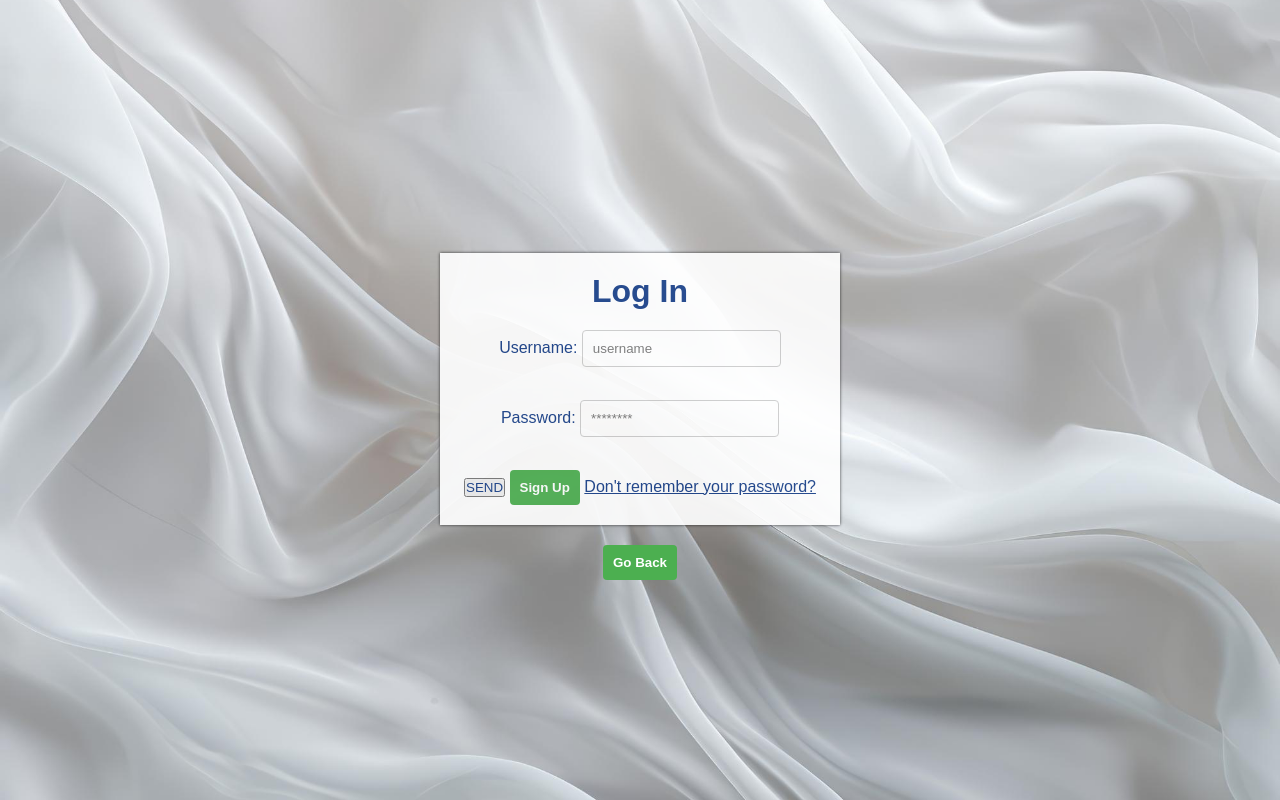
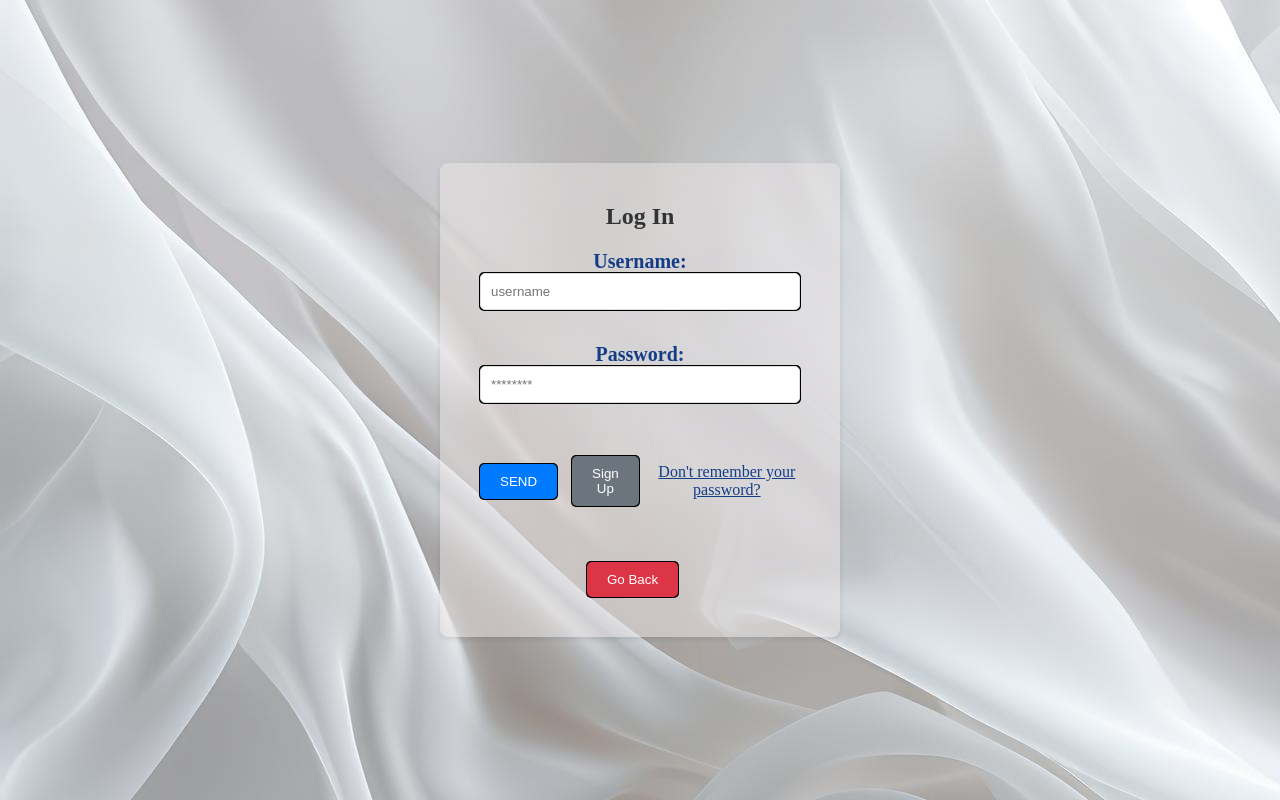
Before and after one commit to zikail/PrjPhp-FENTGames, a PHP site: page /pages/loginPage.php in a window 1280 px wide. Run offline with PHP 8.4, Linux system fonts and the light colour scheme.

Commit message:
removed footer from dashboard and css for login

```diff
--- a/assets/css/login.css
+++ b/assets/css/login.css
@@ -12,97 +12,115 @@ body
     justify-content: center;
     align-items: center;
     min-height: 100vh;
-    background: url('../images/background1.jpg') no-repeat;
+    background: url('../images/background1.jpg') no-repeat !important;
     background-size: cover;
     background-position: center;
 
 }
 
 
-
-.loginContainer
-{
-    width: 400px;
-    box-shadow: 0 0 3px 0 rgba(0, 0, 0, 0.8);
-    background: #fff;
-    padding: 20px;
-    margin: 8% auto 0;
-    text-align: center;
-    opacity: 0.9;
-}
-
-
-.loginContainer h1
-{
-    margin-bottom: 20px;
-}
-
-.outer-container
-{
-    display: flex;
-    flex-direction: column;
-    align-items: center;
-}
-
-.back-button
-{
-    margin-top: 20px;
-}
-
-body {
-    font-family: Arial, sans-serif;
-    background-color: #f5f5f5;
+/* Outer container styling */
+.outer-container {
     display: flex;
     justify-content: center;
     align-items: center;
     height: 100vh;
-    margin: 0;
+}
+input{
+    box-shadow:
+            -1px -1px 0 #000,
+             1px -1px 0 #000,
+            -1px  1px 0 #000,
+             1px  1px 0 #000;
 }
 
-.login-container {
-    width: 300px;
-    background-color: #fff;
-    padding: 20px;
+/* Login container styling */
+.loginContainer {
+    background: rgba(237, 231, 231, 0.5);
+    background: blur;
+    padding: 40px;
     border-radius: 8px;
-    box-shadow: 0 4px 8px rgba(0, 0, 0, 0.1);
+    box-shadow: 0 2px 5px rgba(0, 0, 0, 0.1);
+    text-align: center;
+    max-width: 400px;
+    width: 100%;
 }
 
-.login-form {
+.loginContainer h1 {
+    color: #333;
+    font-size: 24px;
+    margin-bottom: 20px;
+}
+
+/* Form styling */
+form {
     display: flex;
     flex-direction: column;
 }
 
-h2 {
-    text-align: center;
-    margin-bottom: 20px;
-    color: #333;
+label {
+    font-size: 20px;
+    font-weight: bold;
 }
 
 input[type="text"],
 input[type="password"] {
+    width: 100%;
     padding: 10px;
     margin-bottom: 15px;
-    border: 1px solid #ccc;
-    border-radius: 4px;
+    border: 1px solid #ddd;
+    border-radius: 5px;
 }
 
-button {
-    padding: 10px;
+/* Login buttons styling */
+.login-buttons {
+    display: flex;
+    justify-content: space-between;
+    align-items: center;
+    margin-top: 20px;
+}
+
+input[type="submit"],
+button[type="button"] {
+    margin-right: 15px;
+    padding: 10px 20px;
     border: none;
-    border-radius: 4px;
-    background-color: #4CAF50;
-    color: white;
-    font-weight: bold;
+    border-radius: 5px;
     cursor: pointer;
     transition: background-color 0.3s ease;
 }
 
-button:hover {
-    background-color: #45a049;
+input[type="submit"] {
+    background-color: #007bff;
+    color: #fff;
 }
 
-input:focus,
-button:focus {
-    outline: none;
-    box-shadow: 0 0 5px rgba(81, 203, 238, 1);
+button[type="button"] {
+    background-color: #6c757d;
+    color: #fff;
+    box-shadow:
+            -1px -1px 0 #000,
+             1px -1px 0 #000,
+            -1px  1px 0 #000,
+             1px  1px 0 #000;
 }
+
+/* Hover effect for buttons */
+input[type="submit"]:hover,
+button[type="button"]:hover {
+    background-color: #0056b3; /* Darker blue */
+}
+
+/* Back button styling */
+.back-button {
+    margin-top: 20px;
+}
+
+.back-button button[type="button"] {
+    background-color: #dc3545; /* Red */
+    color: #fff;
+}
+
+.back-button button[type="button"]:hover {
+    background-color: #c82333; /* Darker red */
+}
--- a/pages/loginPage.php
+++ b/pages/loginPage.php
@@ -33,12 +33,14 @@ by Leonardo Dueñas-->
 
                     <a href="modifyPassword.php">Don't remember your password?</a>
                     </div>
+                    <br><br>
+                    <div class="back-button">
+                    <a href="index.php"><button type="button">Go Back</button></a>
+            </div>
                 </form>
             </div>
 
-            <div class="back-button">
-                    <a href="index.php"><button type="button">Go Back</button></a>
-            </div>
+
         </div>
 
         <?php
--- a/pages/userDashboard.php
+++ b/pages/userDashboard.php
@@ -39,6 +39,5 @@
     </div>
 
 
-    <?php include('../includes/footer.php'); ?>
 </body>
 </html>
```
Also changed, not shown: assets/css/signup.css (+4 -7 lines).
